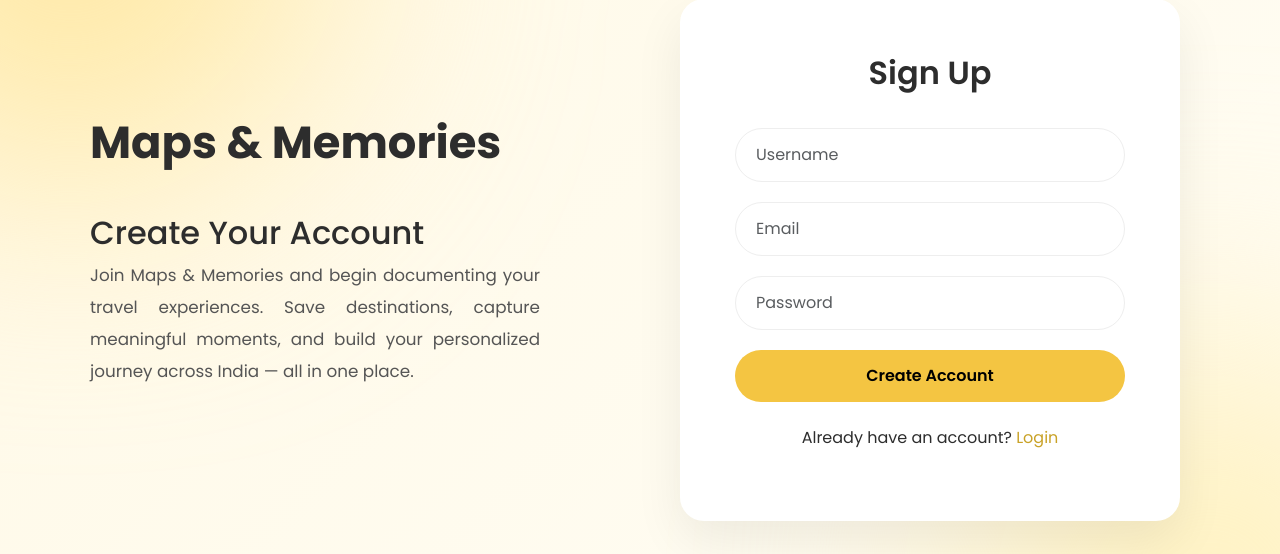
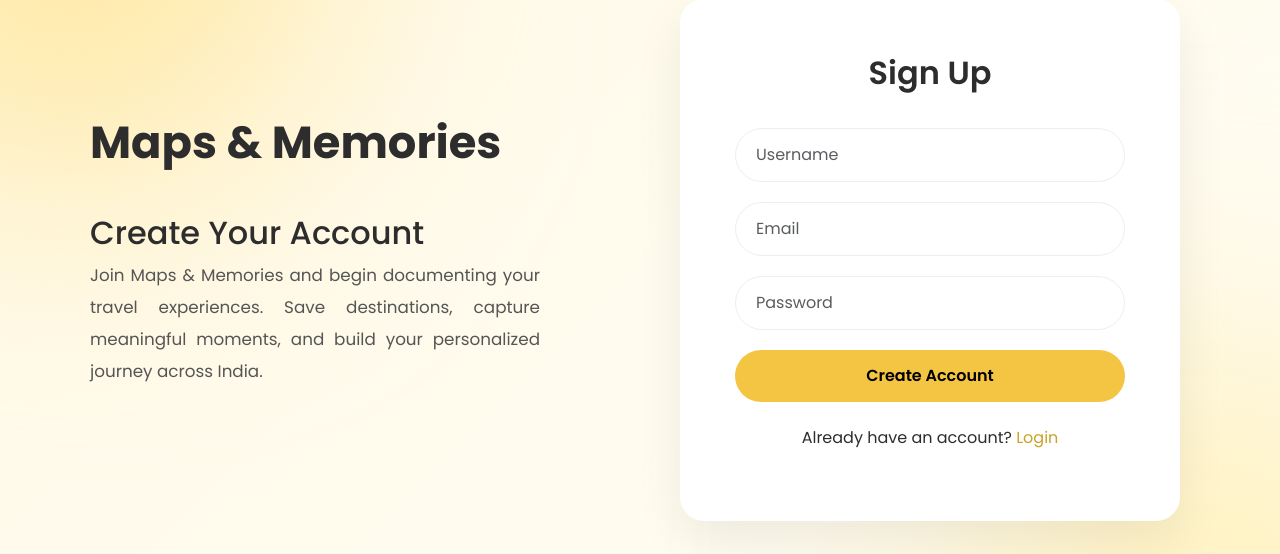
Before and after one commit to ChJahnavi19/BCA-, a Flask app: page /signup in a window 1280 px wide. Shown: the part 140-694 px from the top of the page. Run offline with Flask 3, Linux system fonts and the light colour scheme.

Commit message:
Update signup description in signup.html
Removed the phrase '— all in one place' from the signup description.

```diff
--- a/templates/signup.html
+++ b/templates/signup.html
@@ -173,7 +173,8 @@ footer{
       <p>
         Join Maps & Memories and begin documenting your travel experiences.
         Save destinations, capture meaningful moments, and build your
-        personalized journey across India — all in one place.
+        personalized journey across India.
+
       </p>
     </div>
 
```
